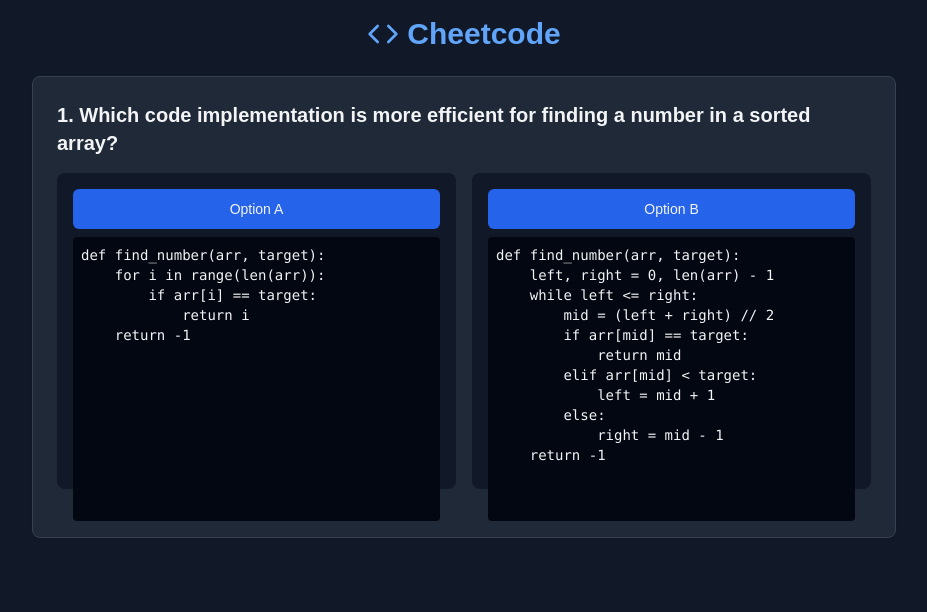
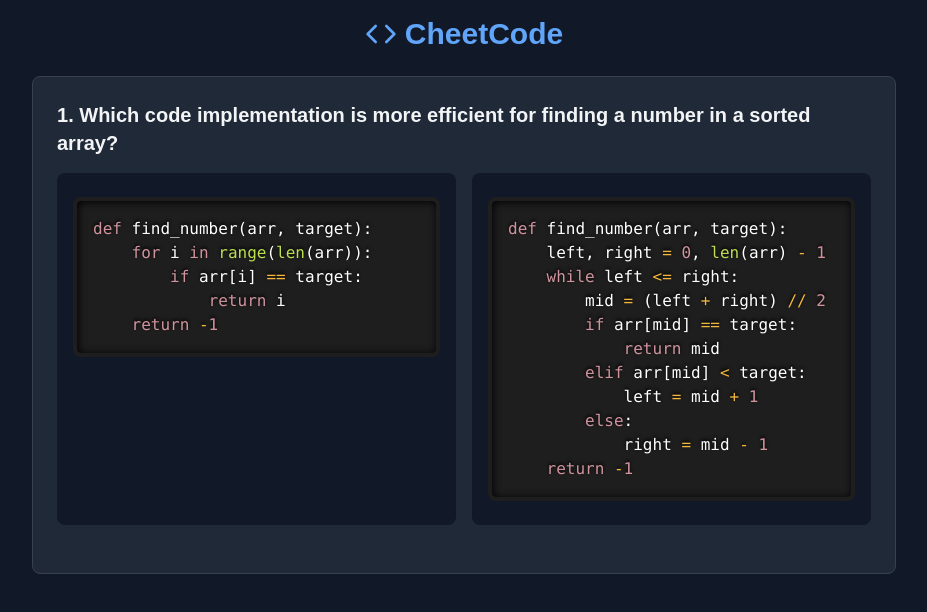
Before and after one commit to emias11/ICHACK25, a Next.js app in the folder cheetcode/: page / in a window 1280 px wide. Shown: the top 612 px of the page, without its empty margins (176-1103 px from the left). Built offline with nearby package versions, Linux system fonts and the light colour scheme.

Commit message:
Frontend improvements

```diff
--- a/cheetcode/package.json
+++ b/cheetcode/package.json
@@ -18,6 +18,7 @@
     "next": "15.1.6",
     "node-fetch": "^3.3.2",
     "react-dom": "^19.0.0",
+    "react-syntax-highlighter": "^15.6.1",
     "tailwind-merge": "^3.0.1"
   },
   "devDependencies": {
--- a/cheetcode/pages/index.tsx
+++ b/cheetcode/pages/index.tsx
@@ -1,7 +1,18 @@
 import React, { useState, useRef, useEffect } from 'react';
 import { Card, CardContent } from '@/components/ui/card';
-import { Button } from '@/components/ui/button';
 import { Check, X, Code } from 'lucide-react';
+
+import { Prism as SyntaxHighlighter } from 'react-syntax-highlighter';
+import { dark } from 'react-syntax-highlighter/dist/esm/styles/prism';
+
+const customDarkTheme = {
+  ...dark,
+  'pre[class*="language-"]': {
+    ...dark['pre[class*="language-"]'],
+    backgroundColor: '#1e1e1e', // Set background to black
+    borderColor: '#1e1e1e',
+  },
+};
 
 const questions = [
   {
@@ -23,7 +34,6 @@ const questions = [
         else:
             right = mid - 1
     return -1`,
-    options: ["Code A", "Code B"],
     correctAnswer: "Code B",
     explanation: "Code B implements binary search with O(log n) complexity, while Code A uses linear search with O(n) complexity."
   },
@@ -42,7 +52,6 @@ const questions = [
         left += 1
         right -= 1
     return False`,
-    options: ["Code A", "Code B"],
     correctAnswer: "Code A",
     explanation: "Code A correctly checks for palindromes by comparing the string with its reverse. Code B has a logic error in the return statements."
   },
@@ -60,7 +69,6 @@ const questions = [
     for num in arr:
         freq[num] = freq.get(num, 0) + 1
     return freq`,
-    options: ["Code A", "Code B"],
     correctAnswer: "Code B",
     explanation: "Code B correctly handles all cases using dict.get(), while Code A misses initializing counts for new elements."
   }
@@ -125,9 +133,18 @@ const QuizApp = () => {
     }, 1000);
   };
 
-  const isCorrect = (questionId) => {
-    const question = questions.find(q => q.id === questionId);
-    return selectedAnswers[questionId] === question.correctAnswer;
+  // Helper function for determining the background color of the code block
+  const getCodeBlockStyle = (questionId, option) => {
+    if (!answered[questionId]) return 'bg-gray-900';
+    const isCorrectAnswer = selectedAnswers[questionId] === questions.find(q => q.id === questionId).correctAnswer;
+    const isSelected = selectedAnswers[questionId] === option;
+    if (isSelected && isCorrectAnswer) {
+      return 'bg-[rgba(34,197,94,0.6)]'; // Green with 60% opacity
+    }
+    if (isSelected && !isCorrectAnswer) {
+      return 'bg-[rgba(239,68,68,0.6)]'; // Red with 60% opacity
+    }
+    return 'bg-gray-900';
   };
 
   return (
@@ -135,7 +152,7 @@ const QuizApp = () => {
       <div className="max-w-4xl mx-auto p-4 space-y-6">
         <div className="flex items-center justify-center gap-2 mb-6">
           <Code size={32} className="text-blue-400" />
-          <h1 className="text-3xl font-bold text-center text-blue-400">Cheetcode</h1>
+          <h1 className="text-3xl font-bold text-center text-blue-400">CheetCode</h1>
         </div>
 
         {questions.slice(0, currentQuestionIndex + 1).map((question, index) => (
@@ -150,77 +167,36 @@ const QuizApp = () => {
               </h2>
 
               <div className="flex flex-col md:flex-row gap-4 mb-6">
+                {/* Code Block A */}
                 <div className="flex-1">
-                  <div className="bg-gray-900 p-4 rounded-lg h-full">
-                    <div className="flex items-center gap-2 mb-2">
-                      <Button
-                        onClick={() => handleAnswer(question.id, "Code A")}
-                        className={`w-full ${
-                          answered[question.id]
-                            ? "Code A" === question.correctAnswer
-                              ? 'bg-green-600 hover:bg-green-700'
-                              : selectedAnswers[question.id] === "Code A"
-                              ? 'bg-red-600 hover:bg-red-700'
-                              : 'bg-gray-700 hover:bg-gray-600'
-                            : 'bg-blue-600 hover:bg-blue-700'
-                        }`}
-                        disabled={answered[question.id]}
-                      >
-                        Option A
-                        {answered[question.id] && "Code A" === question.correctAnswer && (
-                          <Check className="ml-2" size={16} />
-                        )}
-                        {answered[question.id] &&
-                         "Code A" === selectedAnswers[question.id] &&
-                         !isCorrect(question.id) && (
-                          <X className="ml-2" size={16} />
-                        )}
-                      </Button>
-                    </div>
-                    <pre className="text-sm overflow-x-auto p-2 bg-gray-950 rounded h-full">
-                      <code className="text-gray-100">{question.codeA}</code>
-                    </pre>
+                  <div
+                    className={`bg-gray-900 p-4 rounded-lg h-full cursor-pointer ${getCodeBlockStyle(question.id, 'Code A')}`}
+                    onClick={() => handleAnswer(question.id, "Code A")}
+                  >
+                    <SyntaxHighlighter language="python" style={customDarkTheme} className="text-gray-100">
+                      {question.codeA}
+                    </SyntaxHighlighter>
                   </div>
                 </div>
 
+                {/* Code Block B */}
                 <div className="flex-1">
-                  <div className="bg-gray-900 p-4 rounded-lg h-full">
-                    <div className="flex items-center gap-2 mb-2">
-                      <Button
-                        onClick={() => handleAnswer(question.id, "Code B")}
-                        className={`w-full ${
-                          answered[question.id]
-                            ? "Code B" === question.correctAnswer
-                              ? 'bg-green-600 hover:bg-green-700'
-                              : selectedAnswers[question.id] === "Code B"
-                              ? 'bg-red-600 hover:bg-red-700'
-                              : 'bg-gray-700 hover:bg-gray-600'
-                            : 'bg-blue-600 hover:bg-blue-700'
-                        }`}
-                        disabled={answered[question.id]}
-                      >
-                        Option B
-                        {answered[question.id] && "Code B" === question.correctAnswer && (
-                          <Check className="ml-2" size={16} />
-                        )}
-                        {answered[question.id] &&
-                         "Code B" === selectedAnswers[question.id] &&
-                         !isCorrect(question.id) && (
-                          <X className="ml-2" size={16} />
-                        )}
-                      </Button>
-                    </div>
-                    <pre className="text-sm overflow-x-auto p-2 bg-gray-950 rounded h-full">
-                      <code className="text-gray-100">{question.codeB}</code>
-                    </pre>
+                  <div
+                    className={`bg-gray-900 p-4 rounded-lg h-full cursor-pointer ${getCodeBlockStyle(question.id, 'Code B')}`}
+                    onClick={() => handleAnswer(question.id, "Code B")}
+                  >
+                    <SyntaxHighlighter language="python" style={customDarkTheme} className="text-gray-100">
+                      {question.codeB}
+                    </SyntaxHighlighter>
                   </div>
                 </div>
               </div>
 
+              {/* Explanation */}
               {answered[question.id] && (
                 <div className="mt-4 p-4 bg-gray-700 rounded-lg">
                   <p className="text-sm">
-                    {isCorrect(question.id) ? (
+                    {selectedAnswers[question.id] === question.correctAnswer ? (
                       <span className="text-green-400 font-semibold">Correct! </span>
                     ) : (
                       <span className="text-red-400 font-semibold">Incorrect. </span>
@@ -233,6 +209,7 @@ const QuizApp = () => {
           </Card>
         ))}
 
+        {/* Quiz Completion */}
         {currentQuestionIndex >= questions.length && (
           <Card className="bg-gray-800 border-gray-700">
             <CardContent className="p-6">
```
Also changed, not shown: 1 other file (tests, documents, lock files or other folders).
